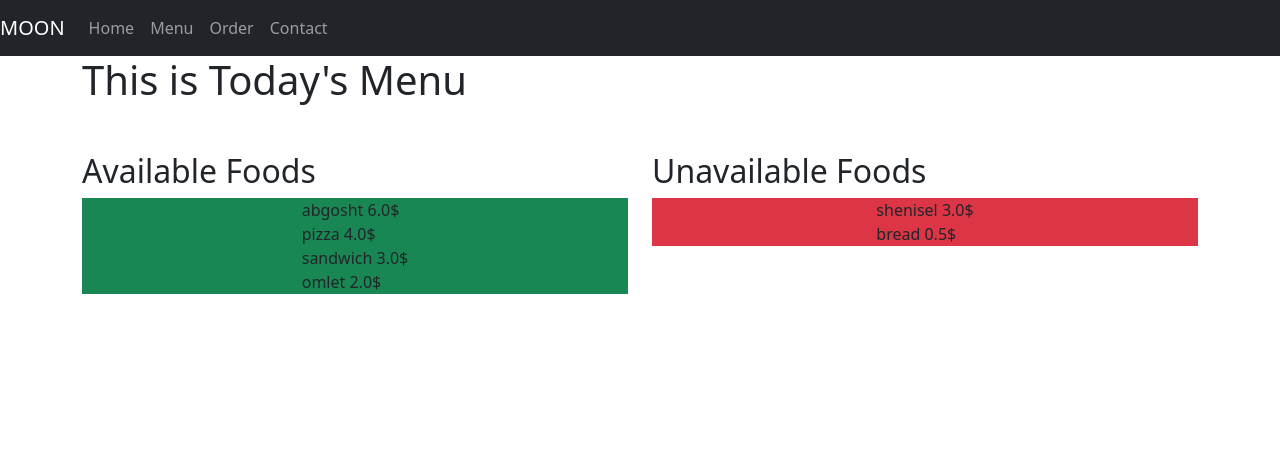
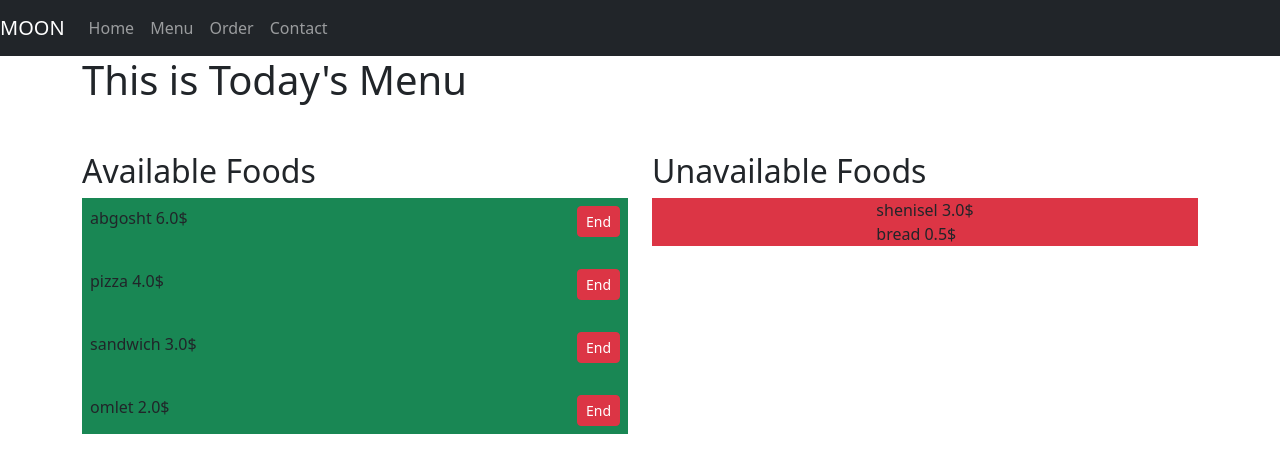
Before and after one commit to zahraRostami1999/Django-Restaurant, a Django app: page /menu/ in a window 1280 px wide. Shown: the top 473 px of the page. Run offline with Django 3.2, Linux system fonts and the light colour scheme; data comes from the database, SQL or seed files in the repository.

Commit message:
edit: add end button for foods in menu

```diff
--- a/restaurant/templates/menu.html
+++ b/restaurant/templates/menu.html
@@ -4,31 +4,35 @@
 
 <div class="container">
     <h1 class="mb-5">This is Today's Menu</h1>
-    <div class="row">
+    <div class="row d-flex ">
         <div class="col-md-6">
             <h2>Available Foods</h2>
-            <div class="box available-foods bg-success d-flex justify-content-center">
+            <div class="box available-foods bg-success">
                 {% for item in menuItems %}
                 {% if item.state == True %}
+                <div class="box d-flex justify-content-between mb-3 p-2 ">
                     {{item.name}}
                     {{item.price}}$
                     {{item.detail}}
-                    <br>
+                    <button class="btn btn-sm btn-danger">End</button>
+                </div>
                 {% endif %}
+
                 {% endfor %}
+
             </div>
         </div>
         <div class="col-md-6">
             <h2>Unavailable Foods</h2>
             <div class="box unavailable-foods bg-danger d-flex justify-content-center">
-            {% for item in menuItems %}
-            {% if item.state == False %}
+                {% for item in menuItems %}
+                {% if item.state == False %}
                 {{item.name}}
                 {{item.price}}$
                 {{item.detail}}
                 <br>
-            {% endif %}
-            {% endfor %}
+                {% endif %}
+                {% endfor %}
             </div>
         </div>
     </div>
```
